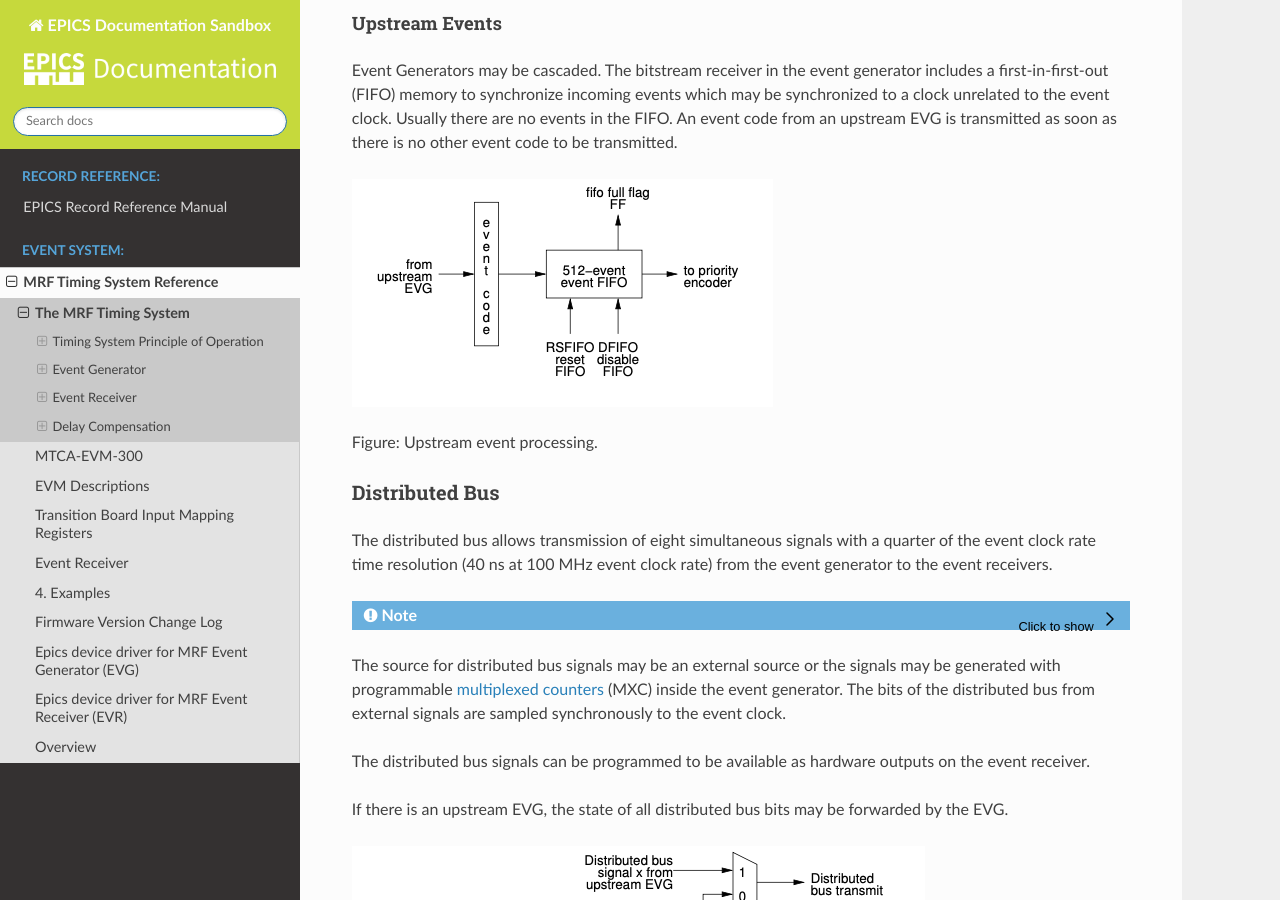
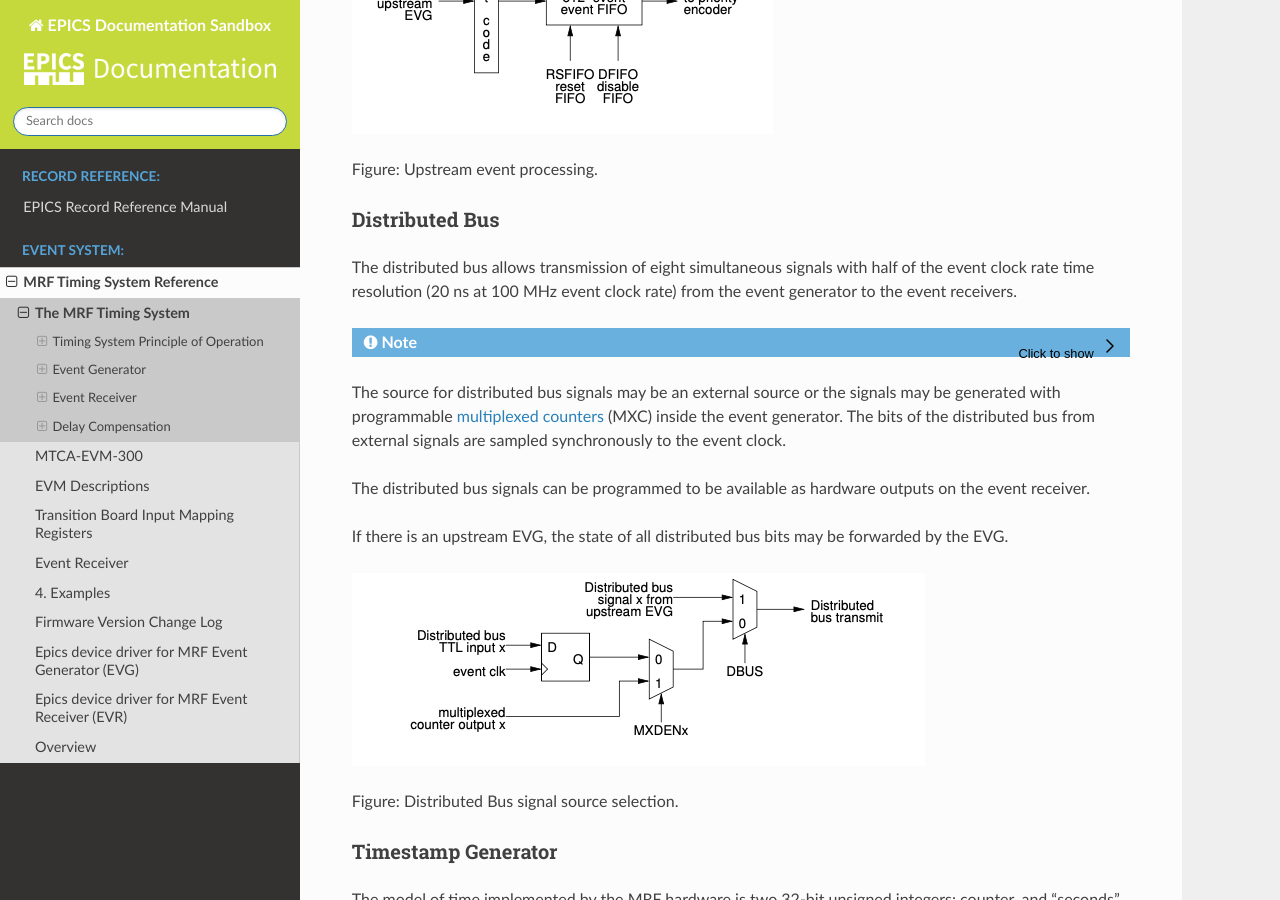
Before and after one commit to ttkorhonen/myDocument, a Sphinx documentation site: the page built from docs/mrfioc2/event-system-intro.md, in a window 1280 px wide and 900 px high, scrolled down 6998 px. Built offline with Sphinx 7.4.7 and the Read the Docs theme 2.0.0, drawn with Linux system fonts in a browser that asks for light colours.

Commit message:
corrected my mistake in the DBus bit rate explanation

````diff
--- a/docs/mrfioc2/event-system-intro.md
+++ b/docs/mrfioc2/event-system-intro.md
@@ -294,14 +294,14 @@ Figure: Upstream event processing.
 ### Distributed Bus
 
 The distributed bus allows transmission of eight simultaneous signals
-with a quarter of the event clock rate time resolution (40 ns at 100 MHz
+with half of the event clock rate time resolution (20 ns at 100 MHz
 event clock rate) from the event generator to the event receivers.
 
 ```{note} Hard/firmware before Delay Compensation
 :class: dropdown
 
 Before introduction of delay compensation, if the data transfer feature was not in use,
-the highest time resolution for the distributed bus bits was half of the event clock rate.
+the highest time resolution for the distributed bus bits was equal to ßthe event clock rate.
 ```
 
 The source for distributed bus signals may be an external source
````
Also changed, not shown: other parts of docs/mrfioc2/event-system-intro.md (+1 -1 lines).
